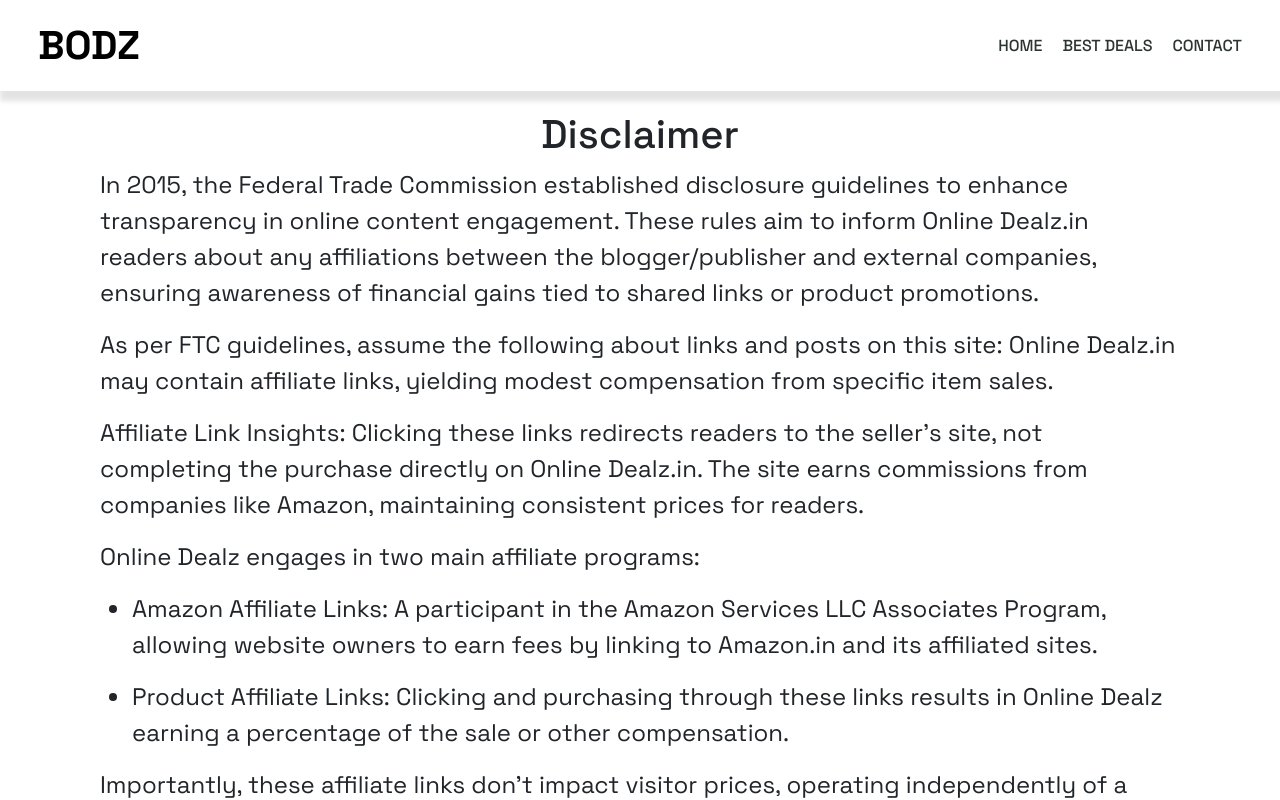
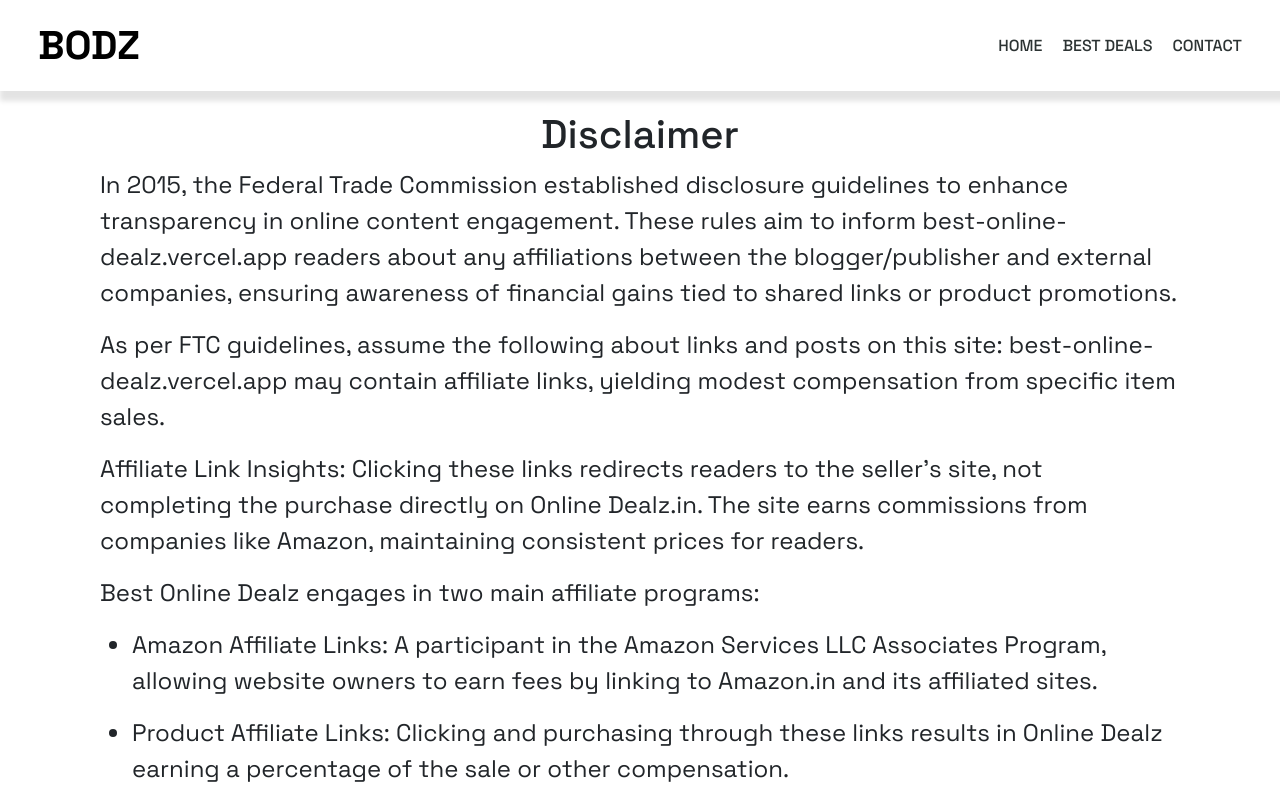
Before and after one commit to arush789/Best-Online-Dealz, a React (Vite) app: page /disclaimer in a window 1280 px wide. Shown: the top 800 px of the page. Built offline with nearby package versions, Linux system fonts and the light colour scheme.

Commit message:
Online dealz changed to best online dealz

```diff
--- a/src/Pages/Disclaimer.jsx
+++ b/src/Pages/Disclaimer.jsx
@@ -7,20 +7,20 @@ export default function Disclaimer() {
             <p>
                 In 2015, the Federal Trade Commission established disclosure guidelines
                 to enhance transparency in online content engagement.
-                These rules aim to inform Online Dealz.in readers about any
+                These rules aim to inform best-online-dealz.vercel.app readers about any
                 affiliations between the blogger/publisher and external companies,
                 ensuring awareness of financial gains tied to shared links or product promotions.
             </p>
             <p>
                 As per FTC guidelines, assume the following about links and posts on this site:
-                Online Dealz.in may contain affiliate links, yielding modest compensation from specific item sales.
+                best-online-dealz.vercel.app may contain affiliate links, yielding modest compensation from specific item sales.
             </p>
             <p>
                 Affiliate Link Insights: Clicking these links redirects readers to the seller's site,
                 not completing the purchase directly on Online Dealz.in. The site earns commissions
                 from companies like Amazon, maintaining consistent prices for readers.
             </p>
-            <p>Online Dealz engages in two main affiliate programs:</p>
+            <p>Best Online Dealz engages in two main affiliate programs:</p>
             <ul>
                 <li>
                     <p>
```
